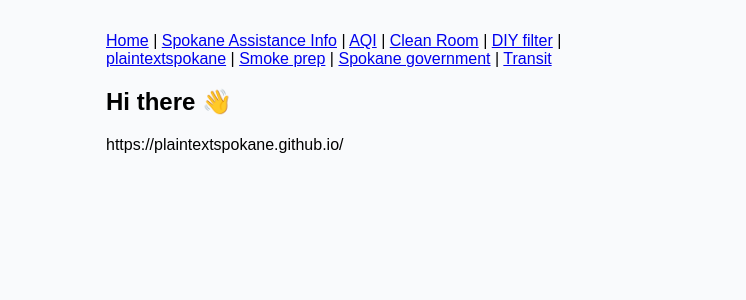
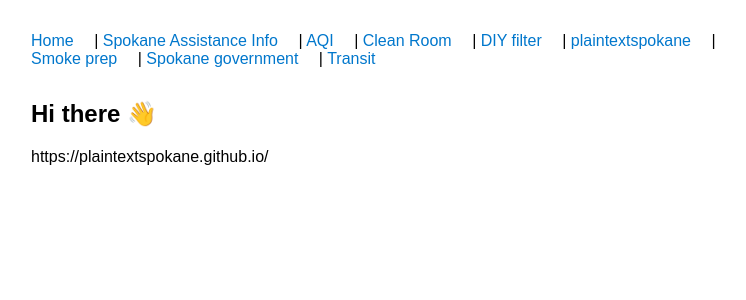
Before and after one commit to plaintextspokane/plaintextspokane.github.io, a Jekyll site: the page built from README.md, in a window 1280 px wide. Shown: the top 300 px of the page, without its empty margins (259-1005 px from the left). Built offline with Jekyll 4.4.1, drawn with Linux system fonts in a browser that asks for light colours; our own code applies the rules of GitHub Pages for plain Markdown files.

Commit message:
Update style.css

```diff
--- a/assets/style.css
+++ b/assets/style.css
@@ -1,24 +1,20 @@
 body {
-  font-family: arial, sans-serif;
+  font-family: sans-serif;
+  max-width: 700px;
   margin: 2rem auto;
-  max-width: 550px;
   padding: 0 1rem;
-  background-color: #f9fafc;
 }
 
-.content table {
-  border-collapse: collapse;
-  width: 90%;
-  margin-bottom: 1.5rem;
+nav a {
+  margin-right: 1rem;
+  text-decoration: none;
+  color: #0077cc;
 }
 
-.content th,
-.content td {
-  border: 1px solid #333;
-  padding: 0.5rem;
-  text-align: left;
+nav {
+  margin-bottom: 2rem;
 }
 
-.content th {
-  background-color: #f9fafc;
+ul {
+  padding-left: 1.5rem;
 }
```
